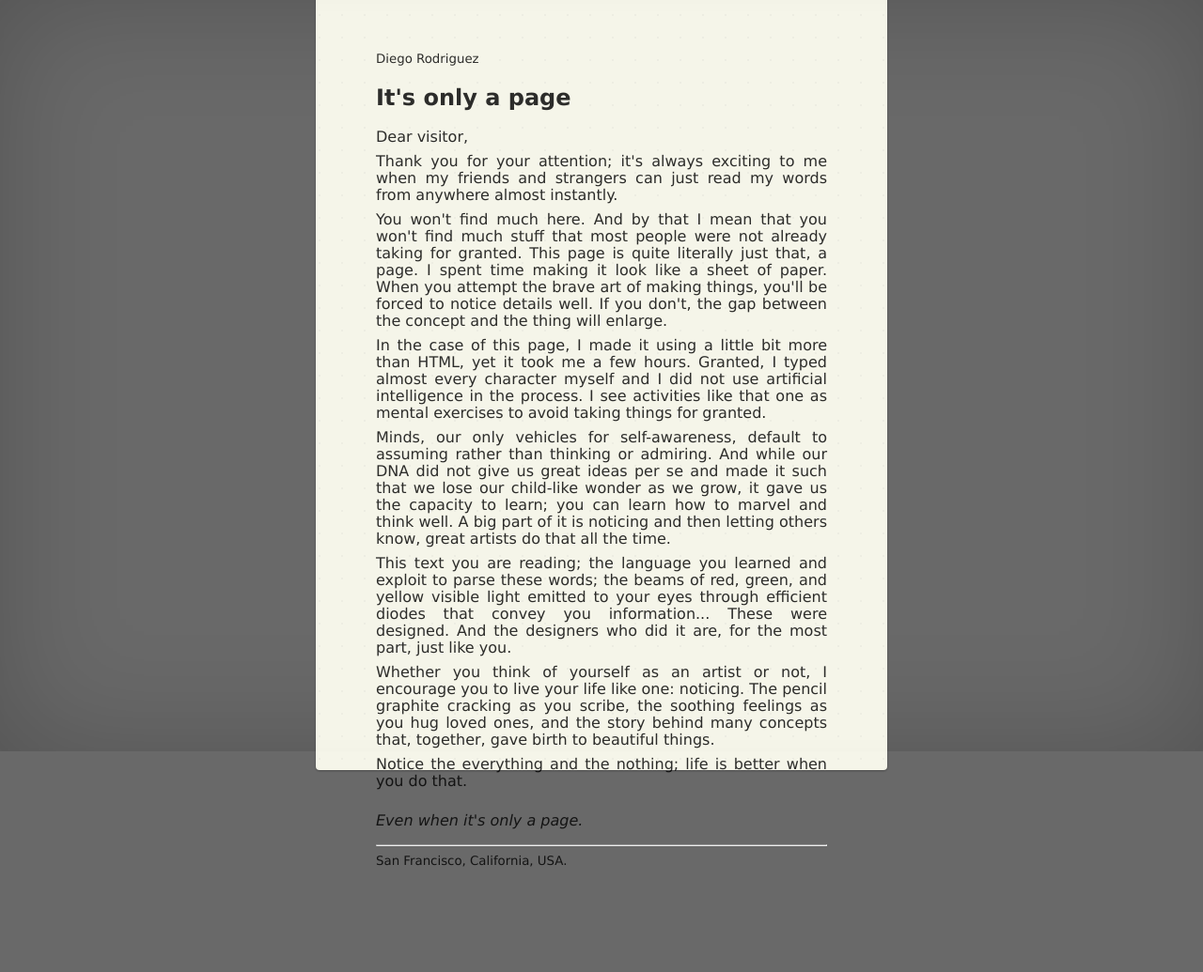
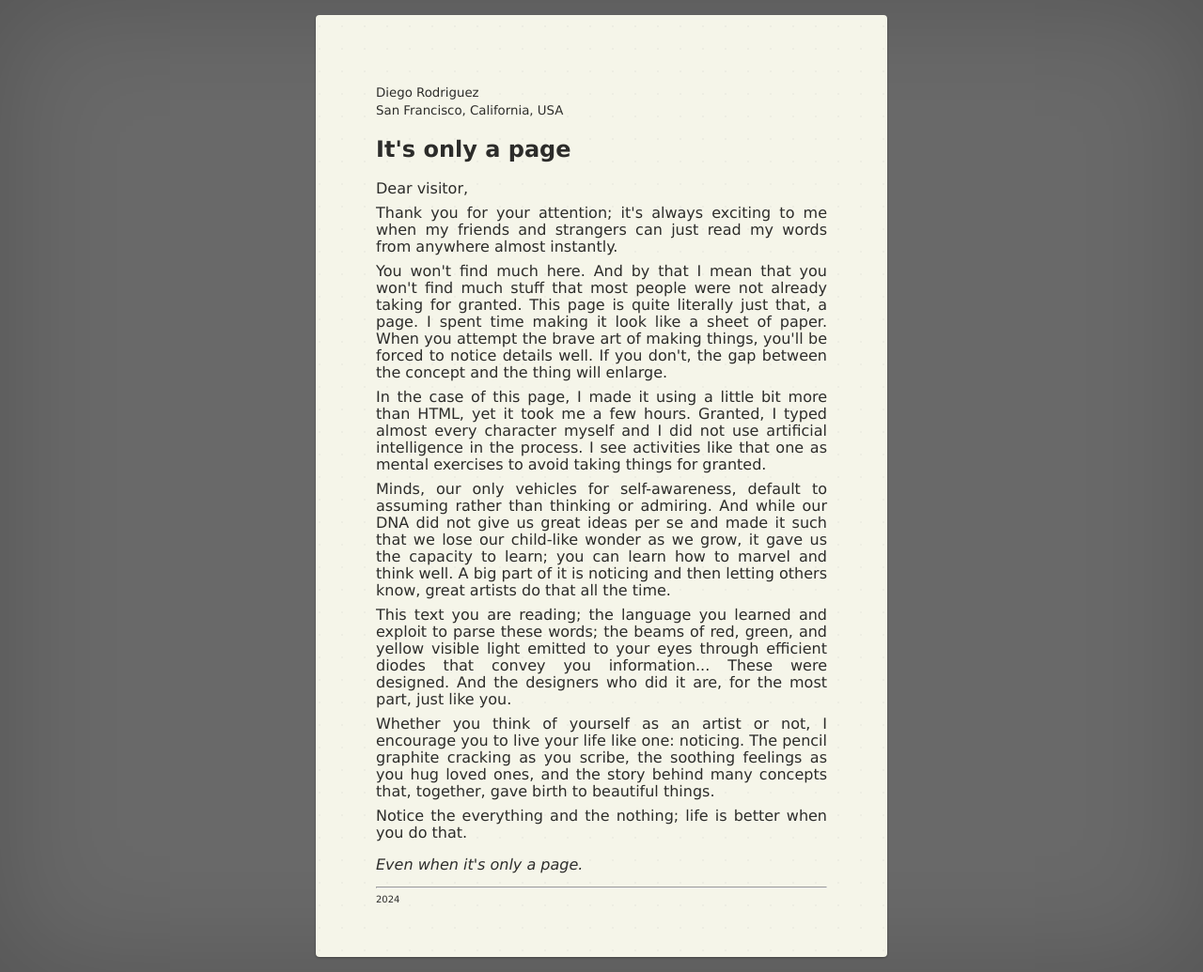
Before and after one commit to asciidiego/page, a website: page src/index.html in a window 1280 px wide. Shown: the whole page at 94% size. Before the commit the page ends 800 px from the top, so only its background shows below. Drawn offline with Linux system fonts and the light colour scheme.

Commit message:
Minor details

```diff
--- a/src/index.html
+++ b/src/index.html
@@ -6,13 +6,12 @@
     <style>
       body {
         /* node layout */
-        position: fixed;
-        left: 0;
-        top: 0;
+        position: relative; /* instead of fixed */
+        min-height: 100vh;
         width: 100%;
-        height: 100%;
         margin: 0;
-        padding: 0;
+        padding: 16px; /* Add some breathing room */
+        box-sizing: border-box;
 
         /* content layout */
         display: flex;
@@ -30,6 +29,7 @@
         z-index: -1;
 
         font-family: "Apple Garamond", "Lucida Sans", "Lucida Grande";
+        font-size: 16px;
       }
 
       .page {
@@ -55,17 +55,18 @@
         /* Make sure patterns tile properly */
         background-repeat: repeat, repeat;
 
-        height: 720px;
-        width: 480px;
+        min-height: min(720px, calc(100vh - 32px));
+        width: min(480px, calc(100vw - 32px));
+
+        display: flex;
+        overflow-y: auto;
+        flex-direction: column;
+        z-index: 0;
+
         padding-left: 64px;
         padding-right: 64px;
         padding-top: 72px;
         padding-bottom: 48px;
-        display: flex;
-        flex-direction: column;
-
-        z-index: 0;
-        pointer-events: all;
       }
 
       /* Enhance text contrast slightly */
@@ -73,17 +74,9 @@
         color: rgba(0, 0, 0, 0.82);
       }
 
-      /* Optional: add slight texture to the shadow */
-      .page::before {
-        content: "";
-        position: absolute;
-        top: 0;
-        left: 0;
-        right: 0;
-        bottom: 0;
-        box-shadow: inset 0 0 30px rgba(0, 0, 0, 0.02);
-        border-radius: 4px;
-        pointer-events: none;
+      /* Optional: Hide scrollbar but keep functionality */
+      .page::-webkit-scrollbar {
+        width: 0px;
       }
 
       ::selection {
@@ -132,6 +125,8 @@
       }
 
       footer {
+        font-size: 12px;
+        font-family: "Lucida Grande", "Times New Roman", serif;
       }
     </style>
   </head>
@@ -142,6 +137,8 @@
         <p>
           <small>
             <span> Diego Rodriguez </span>
+            <br />
+            <span> San Francisco, California, USA </span>
           </small>
         </p>
       </header>
@@ -203,7 +200,7 @@
           that.
         </p>
 
-        <p style="margin-top: 24px">
+        <p style="margin-top: 16px">
           <i> Even when it's only a page. </i>
         </p>
       </main>
@@ -211,10 +208,11 @@
       <footer>
         <hr />
         <small>
-          <p>San Francisco, California, USA.</p>
+          <p>2024</p>
         </small>
       </footer>
     </div>
+
     <style>
       .custom-context-menu {
         position: fixed;
```
